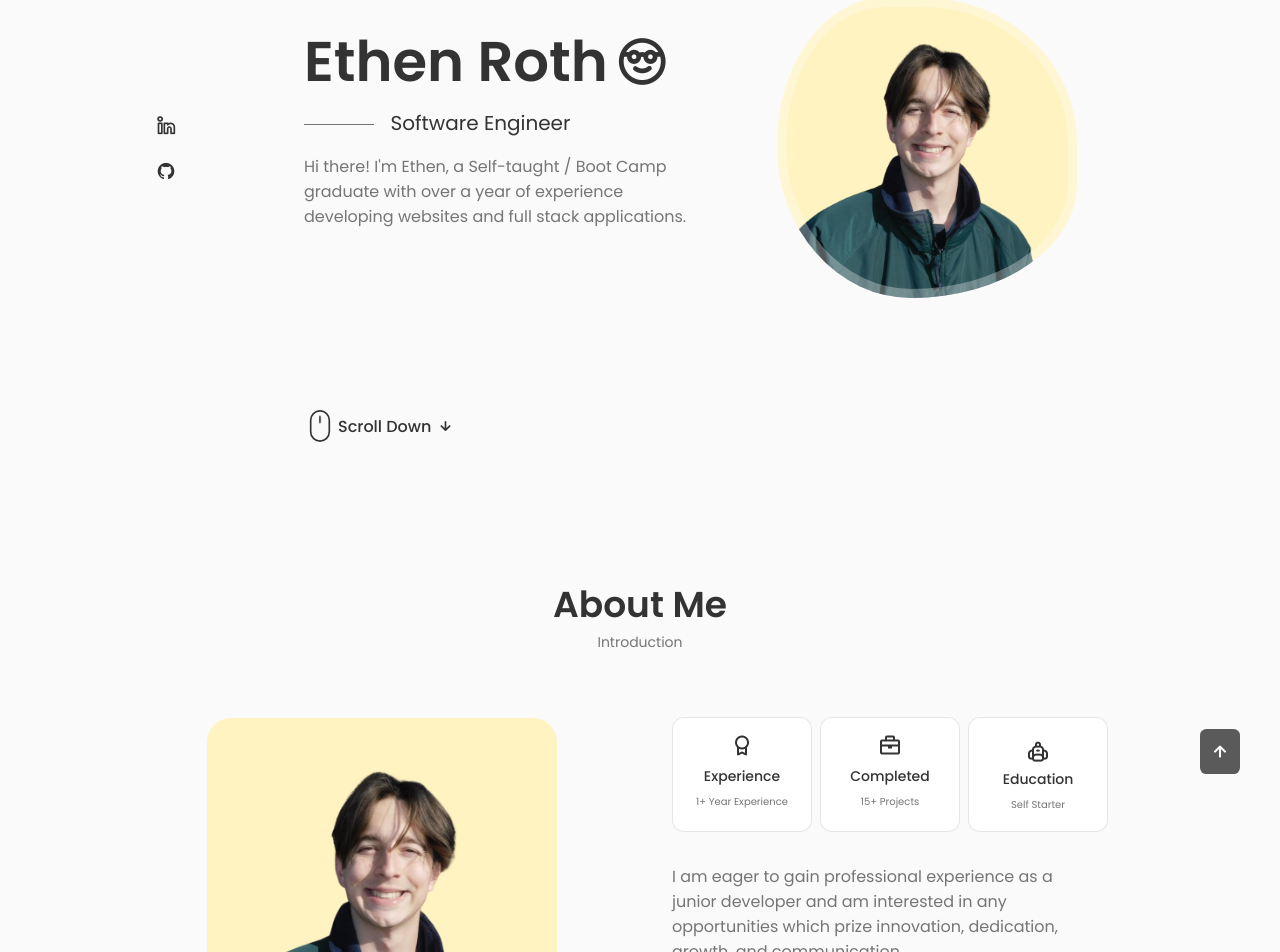
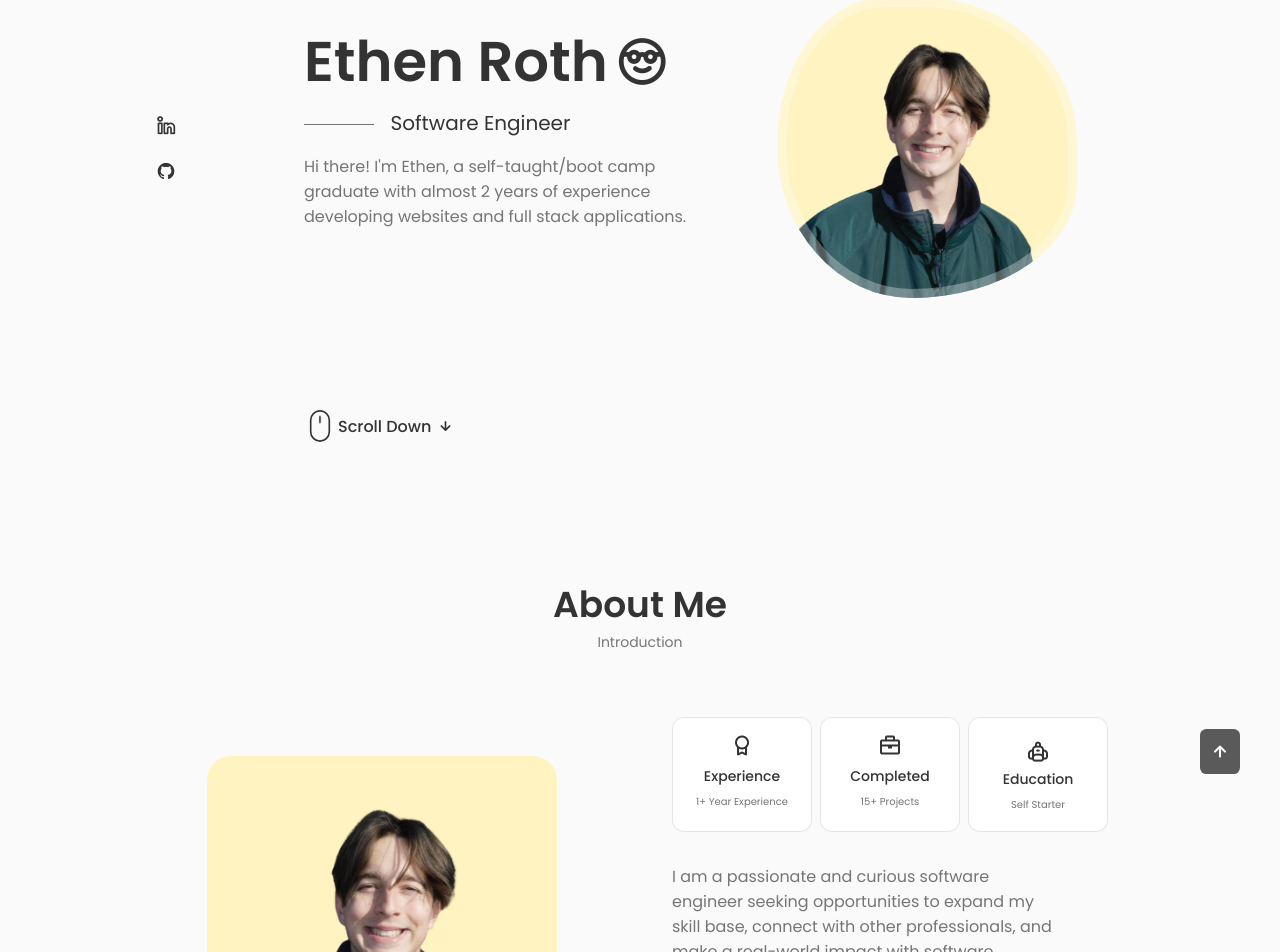
Before and after one commit to EthenThinkful/Portfolio, a React (Create React App) app: page / in a window 1280 px wide. Shown: the part 186-1138 px from the top of the page. Built offline with nearby package versions, Linux system fonts and the light colour scheme.

Commit message:
changed descriptions in header and about me sections

```diff
--- a/src/components/about/About.jsx
+++ b/src/components/about/About.jsx
@@ -15,9 +15,11 @@ const About = () => {
           <Info />
 
           <p className="about__description">
-            I am eager to gain professional experience as a junior developer and
-            am interested in any opportunities which prize innovation,
-            dedication, growth, and communication.
+            I am a passionate and curious software engineer
+            seeking opportunities to expand my skill base, connect with other
+            professionals, and make a real-world impact with software
+            development. In addition to my professional values, I am dedicated
+            to my family, music production, time in nature, and sports.
           </p>
           <a
             download=""
--- a/src/components/home/Data.jsx
+++ b/src/components/home/Data.jsx
@@ -9,8 +9,8 @@ const Data = () => {
       </h1>
       <h3 className="home__subtitle">Software Engineer</h3>
       <p className="home__description">
-            Hi there! I'm Ethen, a Self-taught / Boot Camp
-            graduate with over a year of experience developing websites and
+            Hi there! I'm Ethen, a self-taught/boot camp
+            graduate with almost 2 years of experience developing websites and
             full stack applications.
       </p>
 
```
